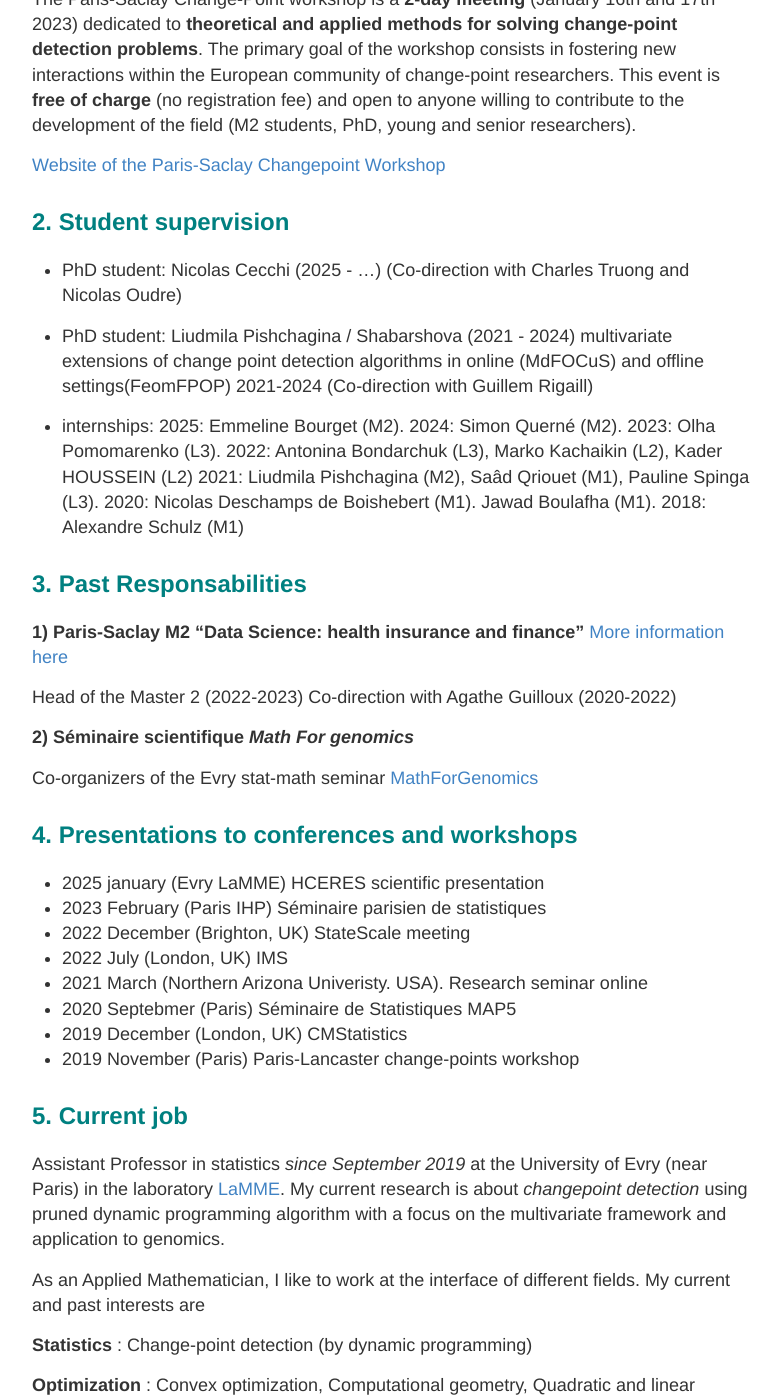
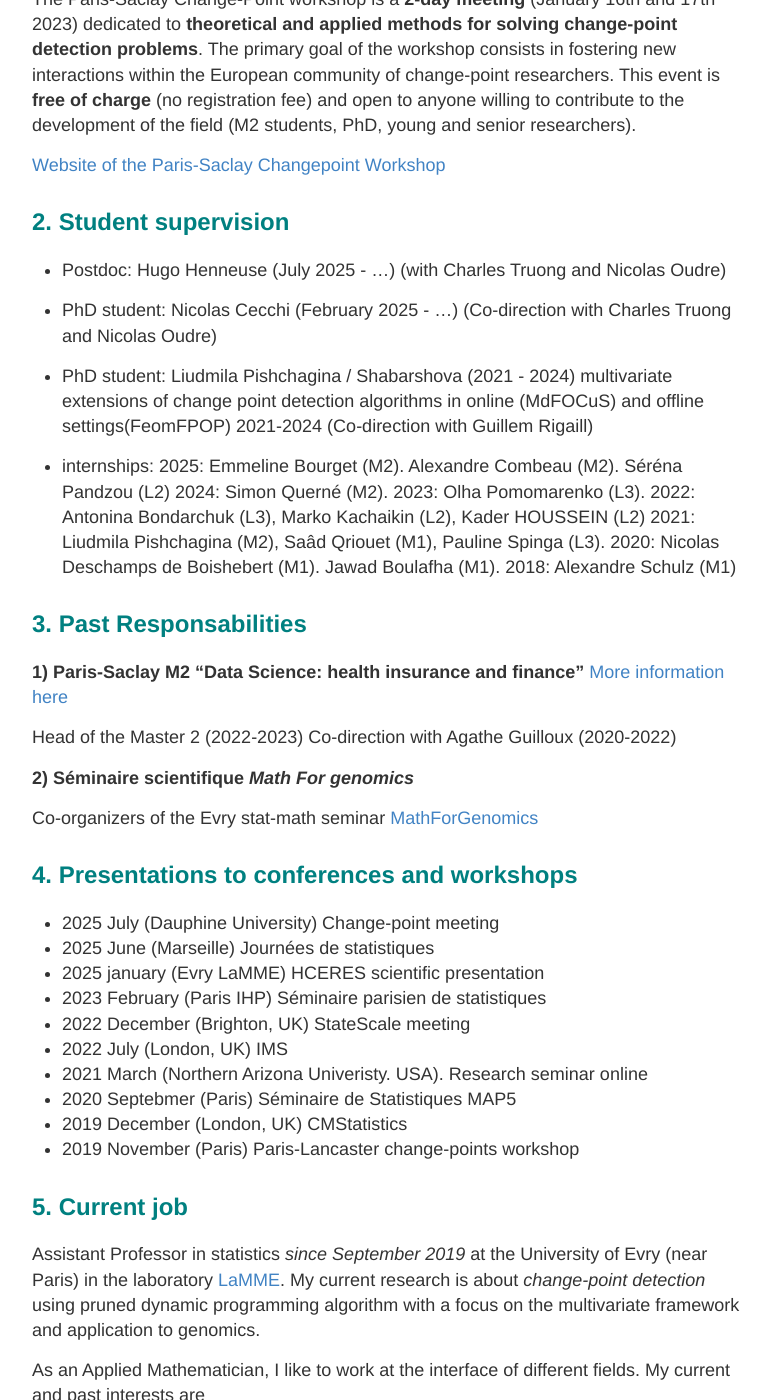
Before and after one commit to vincentrunge/vincentrunge.github.io, a Jekyll site: the page built from About.md, in a window 1280 px wide and 1400 px high, scrolled down 1740 px. Shown: the whole window, without its empty margins (248-1027 px from the left). Built offline with Jekyll 4.4.1, drawn with Linux system fonts in a browser that asks for light colours.

Commit message:
Update About.md

```diff
--- a/About.md
+++ b/About.md
@@ -71,15 +71,23 @@ The Paris-Saclay Change-Point workshop is a **2-day meeting** (January 16th and
 
 ## <span style="color:teal;"> 2. Student supervision </span>
 
-+ PhD student: Nicolas Cecchi (2025 - ...)
++ Postdoc: Hugo Henneuse (July 2025 - ...)
+ (with Charles Truong and Nicolas Oudre)
+
++ PhD student: Nicolas Cecchi (February 2025 - ...)
  (Co-direction with Charles Truong and Nicolas Oudre)
 
 + PhD student: Liudmila Pishchagina / Shabarshova (2021 - 2024)
 multivariate extensions of change point detection algorithms in online (MdFOCuS) and offline settings(FeomFPOP) 2021-2024 (Co-direction with Guillem Rigaill)
 
 + internships:
-  2025: Emmeline Bourget (M2). 2024: Simon Querné (M2). 2023: Olha Pomomarenko (L3). 2022: Antonina Bondarchuk (L3), Marko Kachaikin (L2), Kader HOUSSEIN (L2)
-  2021: Liudmila Pishchagina (M2), Saâd Qriouet (M1), Pauline Spinga (L3). 2020: Nicolas Deschamps de Boishebert (M1). Jawad Boulafha (M1). 2018: Alexandre Schulz (M1)
+  2025: Emmeline Bourget (M2). Alexandre Combeau (M2). Séréna Pandzou (L2)
+  2024: Simon Querné (M2).
+  2023: Olha Pomomarenko (L3).
+  2022: Antonina Bondarchuk (L3), Marko Kachaikin (L2), Kader HOUSSEIN (L2)
+  2021: Liudmila Pishchagina (M2), Saâd Qriouet (M1), Pauline Spinga (L3).
+  2020: Nicolas Deschamps de Boishebert (M1). Jawad Boulafha (M1).
+  2018: Alexandre Schulz (M1)
 
 
 ## <span style="color:teal;"> 3. Past Responsabilities </span>
@@ -97,6 +105,8 @@ Co-organizers of the Evry stat-math seminar [MathForGenomics](https://mathforgen
 
 ## <span style="color:teal;"> 4. Presentations to conferences and workshops </span>
 
+- 2025 July (Dauphine University) Change-point meeting
+- 2025 June (Marseille) Journées de statistiques
 - 2025 january (Evry LaMME) HCERES scientific presentation
 - 2023 February (Paris IHP) Séminaire parisien de statistiques
 - 2022 December (Brighton, UK) StateScale meeting
@@ -108,7 +118,7 @@ Co-organizers of the Evry stat-math seminar [MathForGenomics](https://mathforgen
 
 ## <span style="color:teal;"> 5. Current job </span>
 
-Assistant Professor in statistics *since September 2019* at the University of Evry (near Paris) in the laboratory [LaMME](http://www.math-evry.cnrs.fr/doku.php). My current research is about *changepoint detection* using pruned dynamic programming algorithm with a focus on the multivariate framework and application to genomics.
+Assistant Professor in statistics *since September 2019* at the University of Evry (near Paris) in the laboratory [LaMME](http://www.math-evry.cnrs.fr/doku.php). My current research is about *change-point detection* using pruned dynamic programming algorithm with a focus on the multivariate framework and application to genomics.
 
 
 As an Applied Mathematician, I like to work at the interface of different fields. My current and past interests are
```
